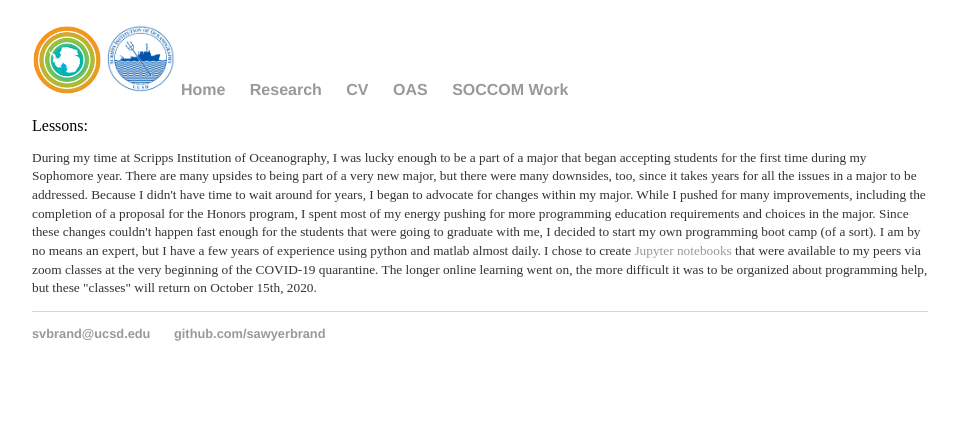
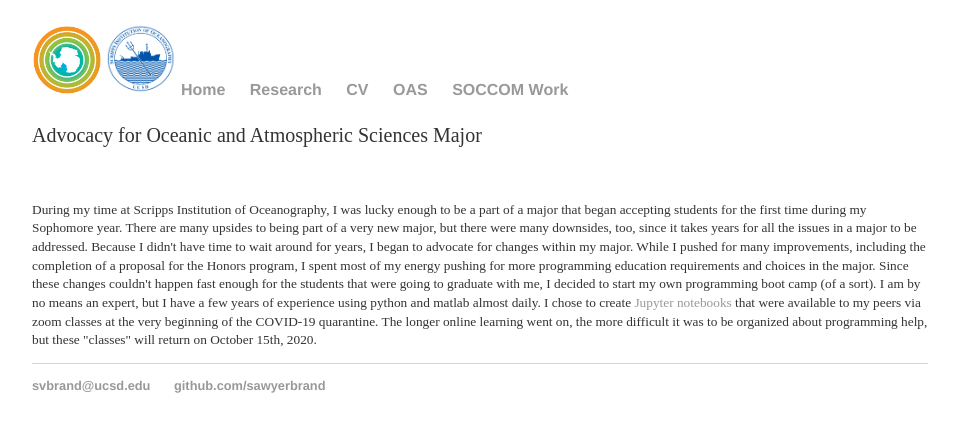
Before and after one commit to SawyerBrand/SawyerBrand.github.io, a Jekyll site: the page built from Python/index.html, in a window 1280 px wide. Shown: the top 432 px of the page, without its empty margins (160-1119 px from the left). Built offline with Jekyll 4.4.1, drawn with Linux system fonts in a browser that asks for light colours.

Commit message:
Update index.html

```diff
--- a/Python/index.html
+++ b/Python/index.html
@@ -2,7 +2,7 @@
 layout: default
 title: Work on Oceanic and Atmospheric Sciences Major
 ---
-Lessons:
+<p style="font-size:15pt;"> Advocacy for Oceanic and Atmospheric Sciences Major </p>
 
 <br>
 
```
